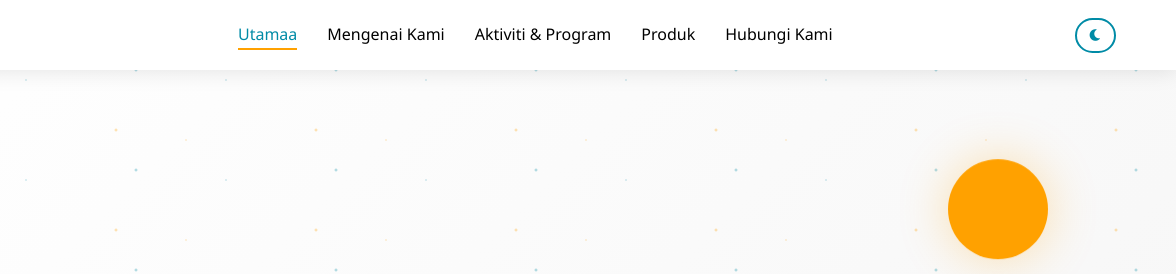
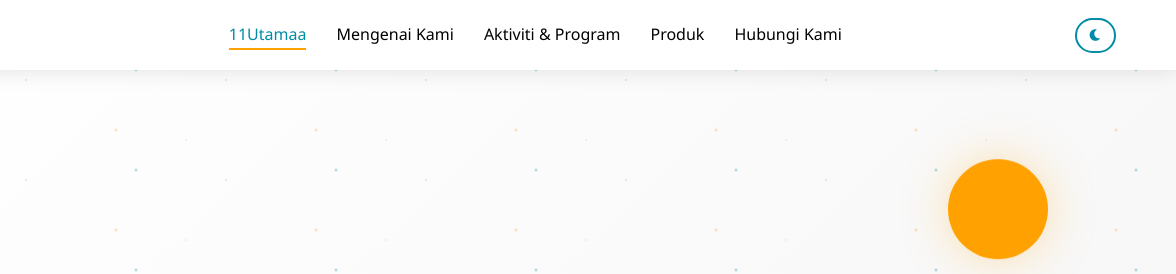
Before and after one commit to syafiqnzr/skyseers, a plain HTML site: page index.html in a window 1280 px wide. Shown: the top 274 px of the page, 104-1280 px from the left. Drawn offline with nearby package versions, Linux system fonts and the light colour scheme.

Commit message:
Update index.html

```diff
--- a/index.html
+++ b/index.html
@@ -19,7 +19,7 @@
                 </a>
             </div>
             <ul class="nav-menu">
-                <li><a href="#home" class="nav-link">Utamaa</a></li>
+                <li><a href="#home" class="nav-link">11Utamaa</a></li>
                 <li><a href="#about" class="nav-link">Mengenai Kami</a></li>
                 <li><a href="#activities" class="nav-link">Aktiviti & Program</a></li>
                 <li><a href="#products" class="nav-link">Produk</a></li>
```
